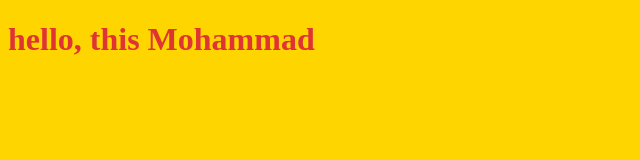
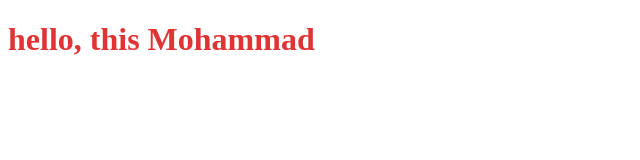
Before and after one commit to Mohammad33RED/My_project, a plain HTML site: page index.html in a window 1280 px wide. Shown: the whole page, without its empty margins (0-640 px from the left). Drawn offline with Linux system fonts and the light colour scheme.

Commit message:
Finish master

```diff
--- a/style.css
+++ b/style.css
@@ -3,5 +3,5 @@ h1 {
 }
 
 body {
-    background-color: rgb(255, 213, 0);
+    background-color: rgb(255, 255, 255);
 }
```
